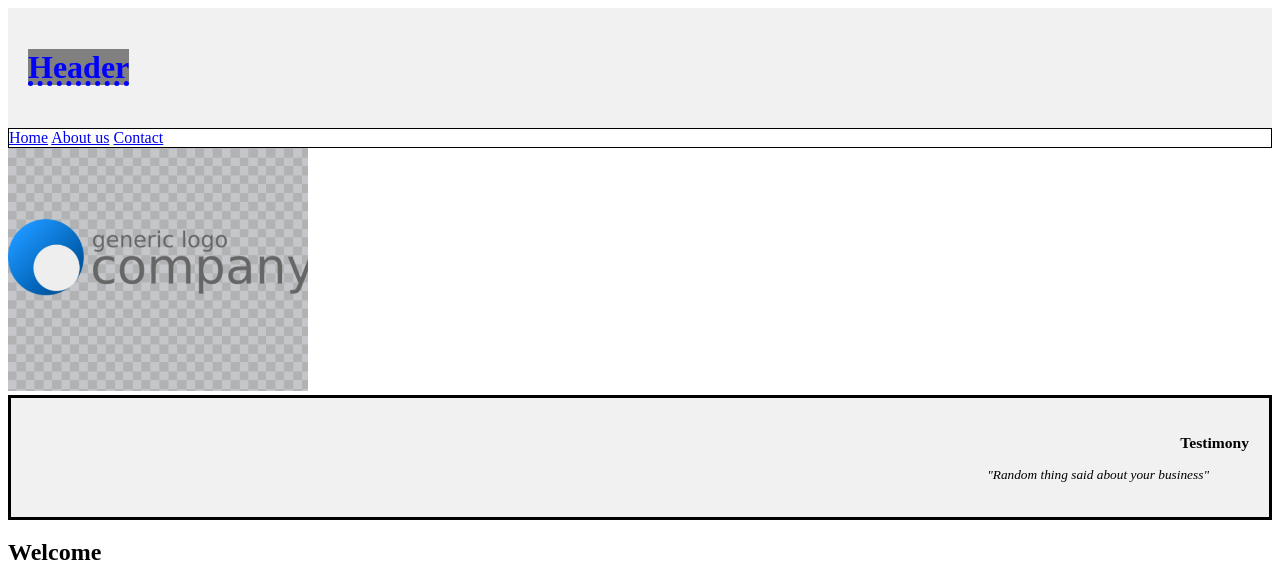
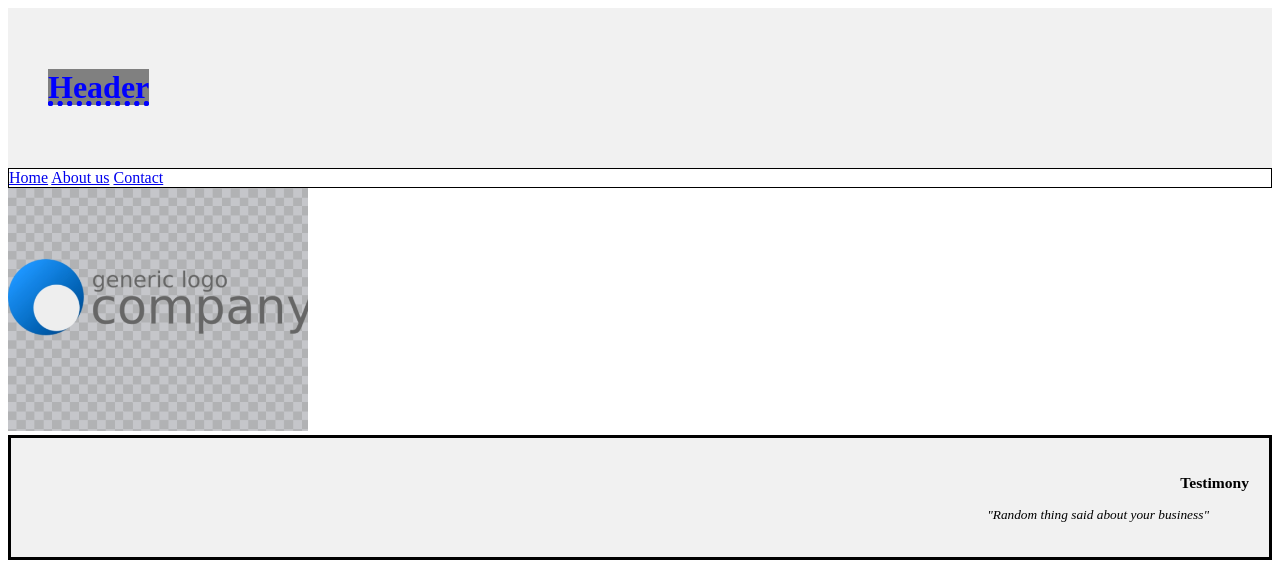
Before and after one commit to Mos-Def/sample-webpage, a PHP site: page / in a window 1280 px wide. Shown: the top 564 px of the page. Run offline with PHP 8.4, Linux system fonts and the light colour scheme.

Commit message:
update stylesheet.css

```diff
--- a/css/stylesheet.css
+++ b/css/stylesheet.css
@@ -16,6 +16,15 @@ h2 {
   text-align: left;
   padding: 20px;
   text-decoration: underline dotted blue 5px;
+}
+
+h1 {
+    background-color: #F1F1F1;
+    color: blue;
+    text-align: left;
+    padding: 20px;
+   text-decoration: underline dotted blue 5px;
+
 }
 
 
```
